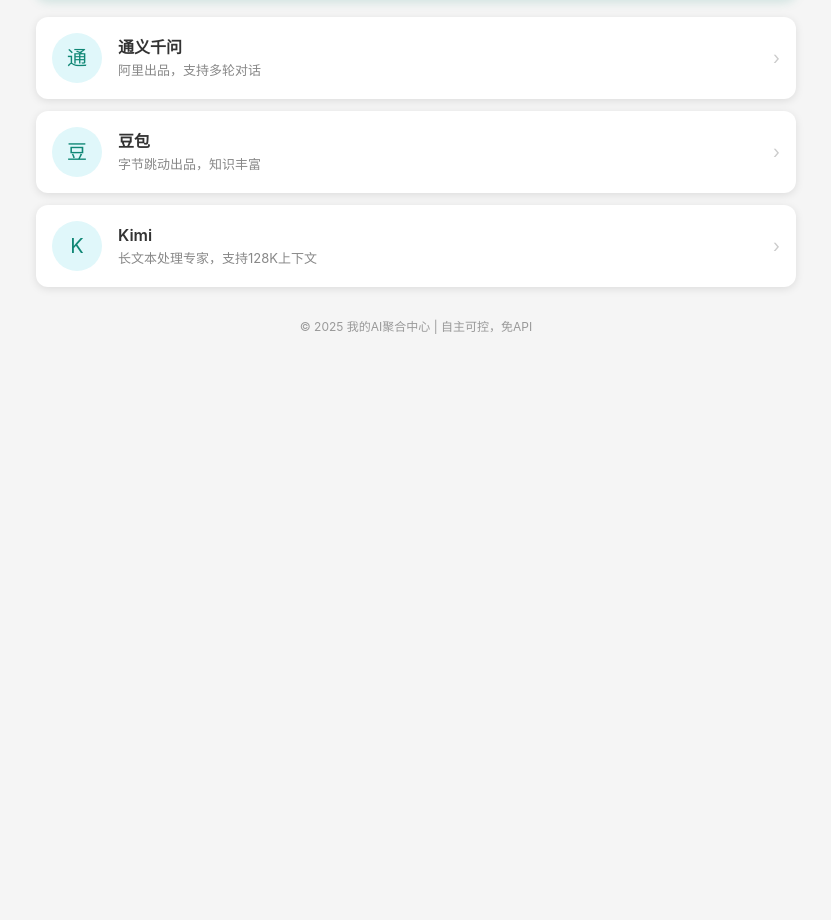
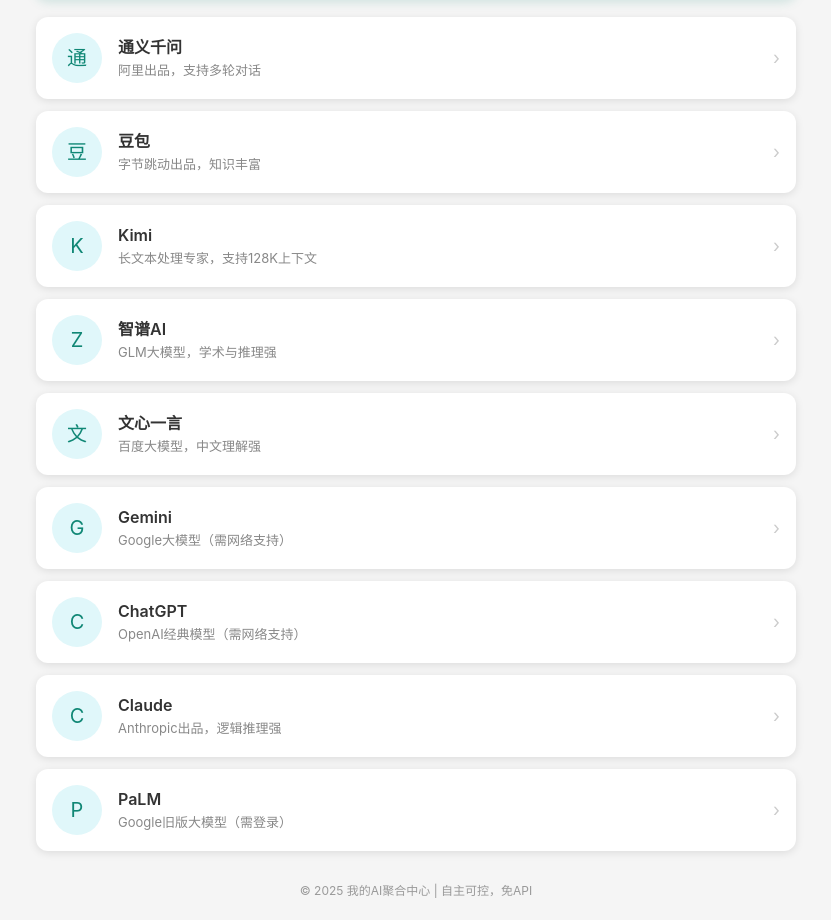
Before and after one commit to a132613306/my-ai-app, a plain HTML site: page index.html in a window 1280 px wide. Shown: the part 127-1047 px from the top of the page, without its empty margins (224-1055 px from the left). Before the commit the page ends 800 px from the top, so only its background shows below. Drawn offline with Linux system fonts and the light colour scheme.

Commit message:
Update index.html
Update index.html

```diff
--- a/index.html
+++ b/index.html
@@ -114,7 +114,7 @@
     </header>
 
     <ul class="ai-list">
-      <!-- ✅ 修正：链接无空格，添加 tabindex 和 aria-label -->
+      <!-- ✅ 通义千问 -->
       <li class="ai-item"
           onclick="openChat('https://www.tongyi.com', '通义千问')"
           tabindex="0"
@@ -127,7 +127,7 @@
         <div class="arrow">›</div>
       </li>
 
-      <!-- 其他 AI 项同理 -->
+      <!-- ✅ 豆包 -->
       <li class="ai-item"
           onclick="openChat('https://www.doubao.com', '豆包')"
           tabindex="0"
@@ -140,6 +140,7 @@
         <div class="arrow">›</div>
       </li>
 
+      <!-- ✅ Kimi -->
       <li class="ai-item"
           onclick="openChat('https://kimi.moonshot.cn', 'Kimi')"
           tabindex="0"
@@ -152,7 +153,85 @@
         <div class="arrow">›</div>
       </li>
 
-      <!-- 其余项省略，格式保持一致 -->
+      <!-- ✅ 智谱AI -->
+      <li class="ai-item"
+          onclick="openChat('https://chatglm.cn', '智谱AI')"
+          tabindex="0"
+          aria-label="智谱AI">
+        <div class="avatar">Z</div>
+        <div class="info">
+          <div class="name">智谱AI</div>
+          <div class="desc">GLM大模型，学术与推理强</div>
+        </div>
+        <div class="arrow">›</div>
+      </li>
+
+      <!-- ✅ 文心一言 -->
+      <li class="ai-item"
+          onclick="openChat('https://yiyan.baidu.com', '文心一言')"
+          tabindex="0"
+          aria-label="文心一言">
+        <div class="avatar">文</div>
+        <div class="info">
+          <div class="name">文心一言</div>
+          <div class="desc">百度大模型，中文理解强</div>
+        </div>
+        <div class="arrow">›</div>
+      </li>
+
+      <!-- ✅ Gemini -->
+      <li class="ai-item"
+          onclick="openChat('https://gemini.google.com', 'Gemini')"
+          tabindex="0"
+          aria-label="Gemini">
+        <div class="avatar">G</div>
+        <div class="info">
+          <div class="name">Gemini</div>
+          <div class="desc">Google大模型（需网络支持）</div>
+        </div>
+        <div class="arrow">›</div>
+      </li>
+
+      <!-- ✅ ChatGPT -->
+      <li class="ai-item"
+          onclick="openChat('https://chat.openai.com', 'ChatGPT')"
+          tabindex="0"
+          aria-label="ChatGPT">
+        <div class="avatar">C</div>
+        <div class="info">
+          <div class="name">ChatGPT</div>
+          <div class="desc">OpenAI经典模型（需网络支持）</div>
+        </div>
+        <div class="arrow">›</div>
+      </li>
+
+      <!-- ✅ Claude -->
+      <li class="ai-item"
+          onclick="openChat('https://claude.ai', 'Claude')"
+          tabindex="0"
+          aria-label="Claude">
+        <div class="avatar">C</div>
+        <div class="info">
+          <div class="name">Claude</div>
+          <div class="desc">Anthropic出品，逻辑推理强</div>
+        </div>
+        <div class="arrow">›</div>
+      </li>
+
+      <!-- ✅ PaLM -->
+      <li class="ai-item"
+          onclick="openChat('https://makersuite.google.com', 'PaLM')"
+          tabindex="0"
+          aria-label="PaLM">
+        <div class="avatar">P</div>
+        <div class="info">
+          <div class="name">PaLM</div>
+          <div class="desc">Google旧版大模型（需登录）</div>
+        </div>
+        <div class="arrow">›</div>
+      </li>
+
+      <!-- ✅ 其他模型（可自行扩展） -->
     </ul>
 
     <footer>
```
